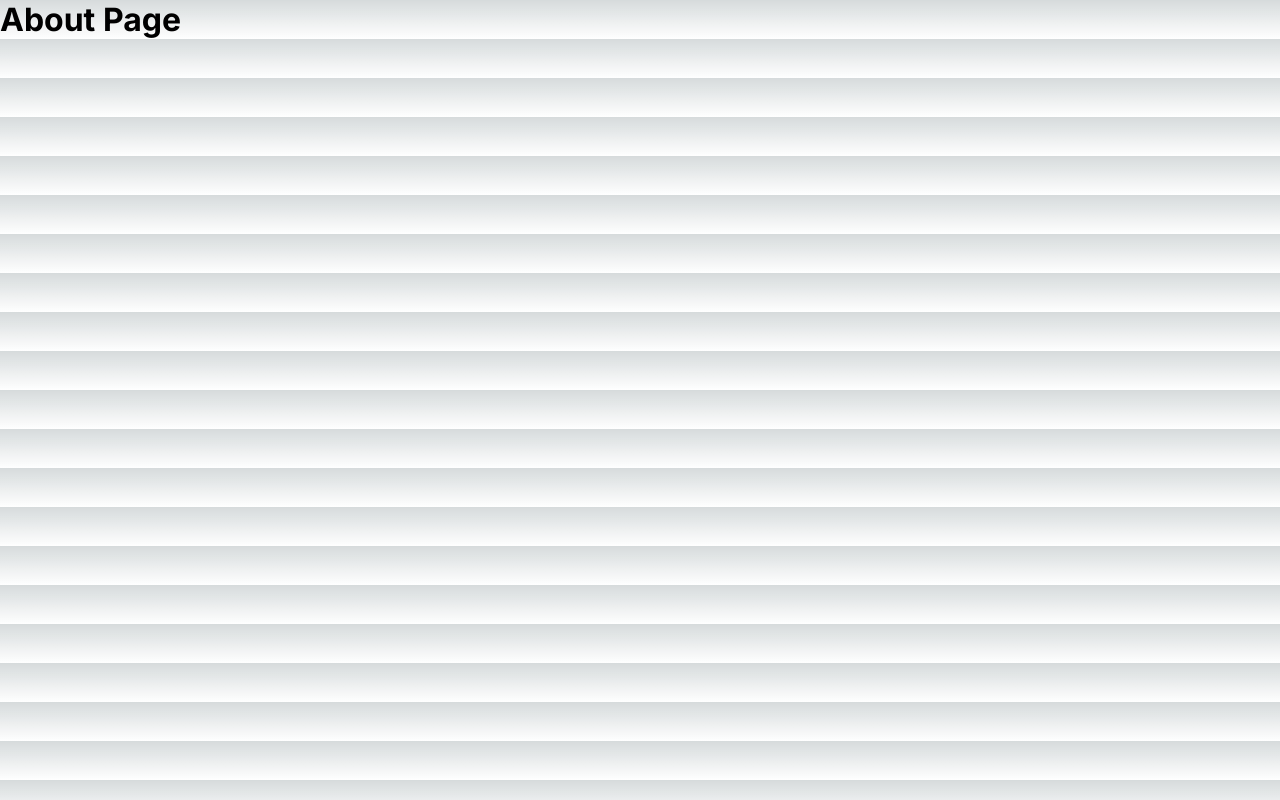
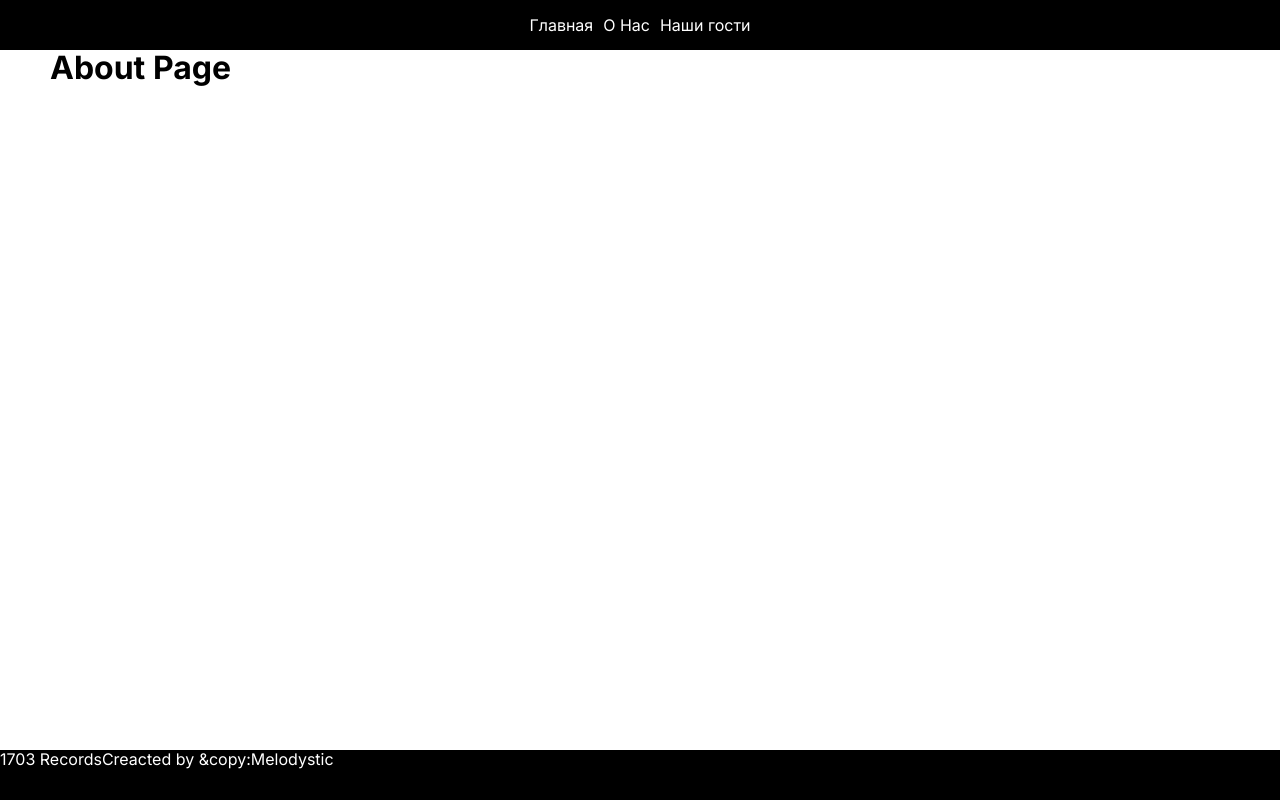
Before and after one commit to arctic89/1703blogs, a Next.js app: page /about in a window 1280 px wide. Built offline with nearby package versions, Linux system fonts and the light colour scheme.

Commit message:
добавил хедер и футер

```diff
--- /dev/null
+++ b/app/components/Footer.tsx
@@ -0,0 +1,12 @@
+import React from 'react'
+import styles from './style.module.css'
+
+
+export default function Footer() {
+  return (
+    <footer className={styles.footer}>
+      <span>1703 Records</span>
+      <span>Creacted by &copy:Melodystic</span>
+    </footer>
+  )
+}
--- /dev/null
+++ b/app/components/Header.tsx
@@ -0,0 +1,13 @@
+import Link from 'next/link'
+import React from 'react'
+import styles from './style.module.css'
+
+export default function Header() {
+  return (
+    <header className={styles.header}>
+      <Link href="/">Главная</Link>
+      <Link href="/about">О Нас</Link>
+      <Link href="/ourGuests">Наши гости</Link>
+    </header>
+  )
+}
--- /dev/null
+++ b/app/components/style.module.css
@@ -0,0 +1,29 @@
+.footer {
+  position: absolute;
+  bottom: 0;
+  width: 100vw;
+  height: 50px;
+  background-color: black;
+}
+
+.footer span {
+  color: white;
+}
+
+.header {
+  position: absolute;
+  top: 0;
+  width: 100vw;
+  height: 50px;
+  display: flex;
+  flex-direction: row;
+  align-items: center;
+  justify-content: center;
+  gap: 10px ;
+  background-color: black;
+}
+
+.header a {
+  color: white;
+  text-decoration: none;
+}
--- a/app/globals.css
+++ b/app/globals.css
@@ -1,107 +1,355 @@
-:root {
-  --max-width: 1100px;
-  --border-radius: 12px;
-  --font-mono: ui-monospace, Menlo, Monaco, 'Cascadia Mono', 'Segoe UI Mono',
-    'Roboto Mono', 'Oxygen Mono', 'Ubuntu Monospace', 'Source Code Pro',
-    'Fira Mono', 'Droid Sans Mono', 'Courier New', monospace;
+/*! normalize.css v8.0.1 | MIT License | github.com/necolas/normalize.css */
 
-  --foreground-rgb: 0, 0, 0;
-  --background-start-rgb: 214, 219, 220;
-  --background-end-rgb: 255, 255, 255;
+/* Document
+   ========================================================================== */
 
-  --primary-glow: conic-gradient(
-    from 180deg at 50% 50%,
-    #16abff33 0deg,
-    #0885ff33 55deg,
-    #54d6ff33 120deg,
-    #0071ff33 160deg,
-    transparent 360deg
-  );
-  --secondary-glow: radial-gradient(
-    rgba(255, 255, 255, 1),
-    rgba(255, 255, 255, 0)
-  );
+/**
+ * 1. Correct the line height in all browsers.
+ * 2. Prevent adjustments of font size after orientation changes in iOS.
+ */
 
-  --tile-start-rgb: 239, 245, 249;
-  --tile-end-rgb: 228, 232, 233;
-  --tile-border: conic-gradient(
-    #00000080,
-    #00000040,
-    #00000030,
-    #00000020,
-    #00000010,
-    #00000010,
-    #00000080
-  );
-
-  --callout-rgb: 238, 240, 241;
-  --callout-border-rgb: 172, 175, 176;
-  --card-rgb: 180, 185, 188;
-  --card-border-rgb: 131, 134, 135;
+ html {
+  line-height: 1.15; /* 1 */
+  -webkit-text-size-adjust: 100%; /* 2 */
 }
 
-@media (prefers-color-scheme: dark) {
-  :root {
-    --foreground-rgb: 255, 255, 255;
-    --background-start-rgb: 0, 0, 0;
-    --background-end-rgb: 0, 0, 0;
+/* Sections
+   ========================================================================== */
 
-    --primary-glow: radial-gradient(rgba(1, 65, 255, 0.4), rgba(1, 65, 255, 0));
-    --secondary-glow: linear-gradient(
-      to bottom right,
-      rgba(1, 65, 255, 0),
-      rgba(1, 65, 255, 0),
-      rgba(1, 65, 255, 0.3)
-    );
+/**
+ * Remove the margin in all browsers.
+ */
 
-    --tile-start-rgb: 2, 13, 46;
-    --tile-end-rgb: 2, 5, 19;
-    --tile-border: conic-gradient(
-      #ffffff80,
-      #ffffff40,
-      #ffffff30,
-      #ffffff20,
-      #ffffff10,
-      #ffffff10,
-      #ffffff80
-    );
-
-    --callout-rgb: 20, 20, 20;
-    --callout-border-rgb: 108, 108, 108;
-    --card-rgb: 100, 100, 100;
-    --card-border-rgb: 200, 200, 200;
-  }
-}
-
-* {
-  box-sizing: border-box;
-  padding: 0;
+body {
   margin: 0;
 }
 
-html,
-body {
-  max-width: 100vw;
-  overflow-x: hidden;
+/**
+ * Render the `main` element consistently in IE.
+ */
+
+main {
+  display: block;
 }
 
-body {
-  color: rgb(var(--foreground-rgb));
-  background: linear-gradient(
-      to bottom,
-      transparent,
-      rgb(var(--background-end-rgb))
-    )
-    rgb(var(--background-start-rgb));
+/**
+ * Correct the font size and margin on `h1` elements within `section` and
+ * `article` contexts in Chrome, Firefox, and Safari.
+ */
+
+h1 {
+  font-size: 2em;
+  margin: 0.67em 0;
 }
 
-a {
-  color: inherit;
-  text-decoration: none;
+/* Grouping content
+   ========================================================================== */
+
+/**
+ * 1. Add the correct box sizing in Firefox.
+ * 2. Show the overflow in Edge and IE.
+ */
+
+hr {
+  box-sizing: content-box; /* 1 */
+  height: 0; /* 1 */
+  overflow: visible; /* 2 */
 }
 
-@media (prefers-color-scheme: dark) {
-  html {
-    color-scheme: dark;
-  }
+/**
+ * 1. Correct the inheritance and scaling of font size in all browsers.
+ * 2. Correct the odd `em` font sizing in all browsers.
+ */
+
+pre {
+  font-family: monospace, monospace; /* 1 */
+  font-size: 1em; /* 2 */
 }
+
+/* Text-level semantics
+   ========================================================================== */
+
+/**
+ * Remove the gray background on active links in IE 10.
+ */
+
+a {
+  background-color: transparent;
+}
+
+/**
+ * 1. Remove the bottom border in Chrome 57-
+ * 2. Add the correct text decoration in Chrome, Edge, IE, Opera, and Safari.
+ */
+
+abbr[title] {
+  border-bottom: none; /* 1 */
+  text-decoration: underline; /* 2 */
+  text-decoration: underline dotted; /* 2 */
+}
+
+/**
+ * Add the correct font weight in Chrome, Edge, and Safari.
+ */
+
+b,
+strong {
+  font-weight: bolder;
+}
+
+/**
+ * 1. Correct the inheritance and scaling of font size in all browsers.
+ * 2. Correct the odd `em` font sizing in all browsers.
+ */
+
+code,
+kbd,
+samp {
+  font-family: monospace, monospace; /* 1 */
+  font-size: 1em; /* 2 */
+}
+
+/**
+ * Add the correct font size in all browsers.
+ */
+
+small {
+  font-size: 80%;
+}
+
+/**
+ * Prevent `sub` and `sup` elements from affecting the line height in
+ * all browsers.
+ */
+
+sub,
+sup {
+  font-size: 75%;
+  line-height: 0;
+  position: relative;
+  vertical-align: baseline;
+}
+
+sub {
+  bottom: -0.25em;
+}
+
+sup {
+  top: -0.5em;
+}
+
+/* Embedded content
+   ========================================================================== */
+
+/**
+ * Remove the border on images inside links in IE 10.
+ */
+
+img {
+  border-style: none;
+}
+
+/* Forms
+   ========================================================================== */
+
+/**
+ * 1. Change the font styles in all browsers.
+ * 2. Remove the margin in Firefox and Safari.
+ */
+
+button,
+input,
+optgroup,
+select,
+textarea {
+  font-family: inherit; /* 1 */
+  font-size: 100%; /* 1 */
+  line-height: 1.15; /* 1 */
+  margin: 0; /* 2 */
+}
+
+/**
+ * Show the overflow in IE.
+ * 1. Show the overflow in Edge.
+ */
+
+button,
+input { /* 1 */
+  overflow: visible;
+}
+
+/**
+ * Remove the inheritance of text transform in Edge, Firefox, and IE.
+ * 1. Remove the inheritance of text transform in Firefox.
+ */
+
+button,
+select { /* 1 */
+  text-transform: none;
+}
+
+/**
+ * Correct the inability to style clickable types in iOS and Safari.
+ */
+
+button,
+[type="button"],
+[type="reset"],
+[type="submit"] {
+  -webkit-appearance: button;
+}
+
+/**
+ * Remove the inner border and padding in Firefox.
+ */
+
+button::-moz-focus-inner,
+[type="button"]::-moz-focus-inner,
+[type="reset"]::-moz-focus-inner,
+[type="submit"]::-moz-focus-inner {
+  border-style: none;
+  padding: 0;
+}
+
+/**
+ * Restore the focus styles unset by the previous rule.
+ */
+
+button:-moz-focusring,
+[type="button"]:-moz-focusring,
+[type="reset"]:-moz-focusring,
+[type="submit"]:-moz-focusring {
+  outline: 1px dotted ButtonText;
+}
+
+/**
+ * Correct the padding in Firefox.
+ */
+
+fieldset {
+  padding: 0.35em 0.75em 0.625em;
+}
+
+/**
+ * 1. Correct the text wrapping in Edge and IE.
+ * 2. Correct the color inheritance from `fieldset` elements in IE.
+ * 3. Remove the padding so developers are not caught out when they zero out
+ *    `fieldset` elements in all browsers.
+ */
+
+legend {
+  box-sizing: border-box; /* 1 */
+  color: inherit; /* 2 */
+  display: table; /* 1 */
+  max-width: 100%; /* 1 */
+  padding: 0; /* 3 */
+  white-space: normal; /* 1 */
+}
+
+/**
+ * Add the correct vertical alignment in Chrome, Firefox, and Opera.
+ */
+
+progress {
+  vertical-align: baseline;
+}
+
+/**
+ * Remove the default vertical scrollbar in IE 10+.
+ */
+
+textarea {
+  overflow: auto;
+}
+
+/**
+ * 1. Add the correct box sizing in IE 10.
+ * 2. Remove the padding in IE 10.
+ */
+
+[type="checkbox"],
+[type="radio"] {
+  box-sizing: border-box; /* 1 */
+  padding: 0; /* 2 */
+}
+
+/**
+ * Correct the cursor style of increment and decrement buttons in Chrome.
+ */
+
+[type="number"]::-webkit-inner-spin-button,
+[type="number"]::-webkit-outer-spin-button {
+  height: auto;
+}
+
+/**
+ * 1. Correct the odd appearance in Chrome and Safari.
+ * 2. Correct the outline style in Safari.
+ */
+
+[type="search"] {
+  -webkit-appearance: textfield; /* 1 */
+  outline-offset: -2px; /* 2 */
+}
+
+/**
+ * Remove the inner padding in Chrome and Safari on macOS.
+ */
+
+[type="search"]::-webkit-search-decoration {
+  -webkit-appearance: none;
+}
+
+/**
+ * 1. Correct the inability to style clickable types in iOS and Safari.
+ * 2. Change font properties to `inherit` in Safari.
+ */
+
+::-webkit-file-upload-button {
+  -webkit-appearance: button; /* 1 */
+  font: inherit; /* 2 */
+}
+
+/* Interactive
+   ========================================================================== */
+
+/*
+ * Add the correct display in Edge, IE 10+, and Firefox.
+ */
+
+details {
+  display: block;
+}
+
+/*
+ * Add the correct display in all browsers.
+ */
+
+summary {
+  display: list-item;
+}
+
+/* Misc
+   ========================================================================== */
+
+/**
+ * Add the correct display in IE 10+.
+ */
+
+template {
+  display: none;
+}
+
+/**
+ * Add the correct display in IE 10.
+ */
+
+[hidden] {
+  display: none;
+}
+
+.container {
+  max-width: 1180px;
+  margin: auto;
+  margin-top: 50px;
+}
--- a/app/layout.tsx
+++ b/app/layout.tsx
@@ -1,22 +1,28 @@
-import { Metadata } from 'next'
-import './globals.css'
-import { Inter } from 'next/font/google'
+import { Metadata } from "next";
+import "./globals.css";
+import { Inter } from "next/font/google";
+import Header from "./components/Header";
+import Footer from "./components/Footer";
 
-const inter = Inter({ subsets: ['latin'] })
+const inter = Inter({ subsets: ["latin"] });
 
 export const metadata: Metadata = {
-  title: '1703 Blog',
-  description: 'Join Us!',
-}
+  title: "1703 Blog",
+  description: "Join Us!",
+};
 
 export default function RootLayout({
   children,
 }: {
-  children: React.ReactNode
+  children: React.ReactNode;
 }) {
   return (
     <html lang="en">
-      <body className={inter.className}>{children}</body>
+      <body className={inter.className}>
+        <Header />
+        <main className="container">{children}</main>
+        <Footer />
+      </body>
     </html>
-  )
+  );
 }
```
Also changed, not shown: app/ourGuests/page.tsx (added, +7 -0 lines), app/page.tsx (+1 -6 lines).
